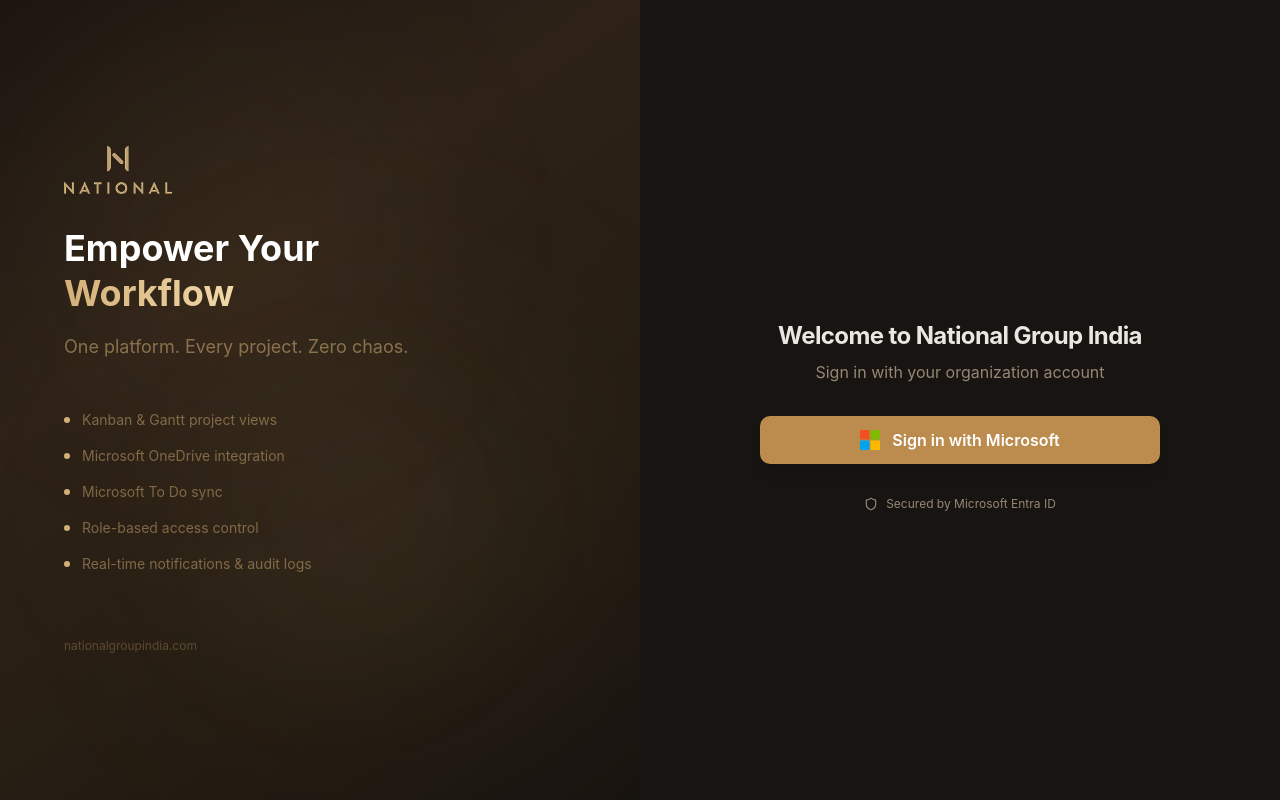
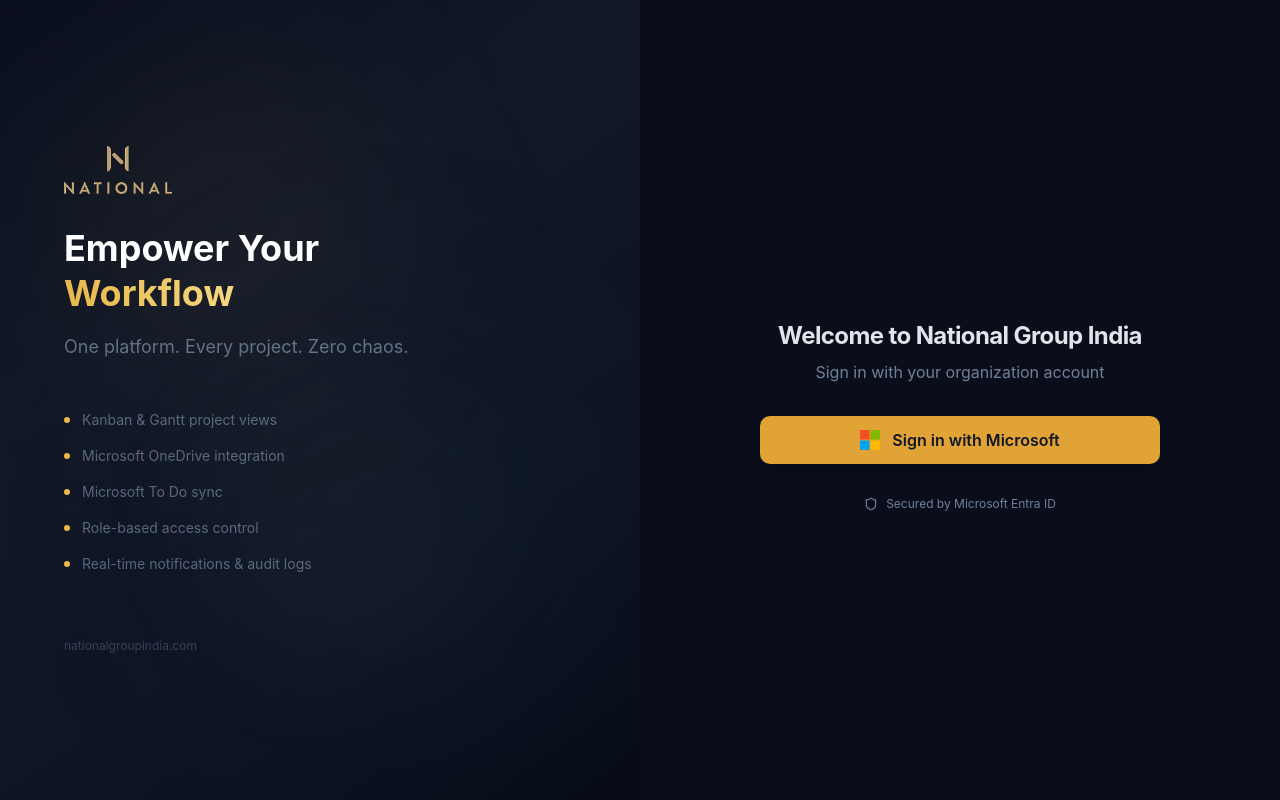
Before and after one commit to balatechn/it-assist-app, a Next.js app: page /login in a window 1280 px wide. Built offline with nearby package versions, Linux system fonts and the light colour scheme.

Commit message:
feat: dark navy + golden button color theme (light & dark modes)

```diff
--- a/src/app/dashboard/files/page.tsx
+++ b/src/app/dashboard/files/page.tsx
@@ -524,7 +524,7 @@
             <div className="flex items-center justify-center min-h-[60vh]">
                 <Card className="max-w-md w-full border-0 shadow-xl bg-gradient-to-b from-card to-card/80">
                     <CardContent className="pt-10 pb-10 text-center">
-                        <div className="w-16 h-16 rounded-2xl bg-gradient-to-br from-[#a07d50] to-[#d4b078] flex items-center justify-center mx-auto mb-6 shadow-lg">
+                        <div className="w-16 h-16 rounded-2xl bg-gradient-to-br from-[#c8932e] to-[#e8b84a] flex items-center justify-center mx-auto mb-6 shadow-lg">
                             <Cloud className="w-8 h-8 text-white" />
                         </div>
                         <h3 className="text-xl font-bold mb-2">Connect OneDrive</h3>
--- a/src/app/globals.css
+++ b/src/app/globals.css
@@ -6,29 +6,29 @@
 
 @layer base {
     :root {
-        --background: 36 25% 97%;
-        --foreground: 30 8% 18%;
-        --card: 36 30% 99%;
-        --card-foreground: 30 8% 18%;
-        --popover: 36 30% 99%;
-        --popover-foreground: 30 8% 18%;
-        --primary: 32 38% 50%;
-        --primary-foreground: 0 0% 100%;
-        --secondary: 36 20% 94%;
-        --secondary-foreground: 30 8% 18%;
-        --muted: 36 18% 94%;
-        --muted-foreground: 30 10% 44%;
-        --accent: 36 22% 93%;
-        --accent-foreground: 30 8% 18%;
+        --background: 220 20% 97%;
+        --foreground: 222 47% 11%;
+        --card: 220 25% 99%;
+        --card-foreground: 222 47% 11%;
+        --popover: 220 25% 99%;
+        --popover-foreground: 222 47% 11%;
+        --primary: 38 75% 55%;
+        --primary-foreground: 222 47% 11%;
+        --secondary: 220 18% 93%;
+        --secondary-foreground: 222 47% 11%;
+        --muted: 220 16% 93%;
+        --muted-foreground: 220 15% 42%;
+        --accent: 220 18% 93%;
+        --accent-foreground: 222 47% 11%;
         --destructive: 0 72% 56%;
         --destructive-foreground: 0 0% 100%;
-        --border: 36 18% 88%;
-        --input: 36 18% 88%;
-        --ring: 32 38% 50%;
+        --border: 220 16% 88%;
+        --input: 220 16% 88%;
+        --ring: 38 75% 55%;
         --radius: 0.625rem;
-        --sidebar: 28 18% 11%;
-        --sidebar-foreground: 36 22% 92%;
-        --sidebar-accent: 28 18% 16%;
+        --sidebar: 222 47% 11%;
+        --sidebar-foreground: 215 20% 80%;
+        --sidebar-accent: 222 40% 16%;
         --success: 152 60% 42%;
         --success-foreground: 0 0% 100%;
         --warning: 40 90% 50%;
@@ -38,28 +38,28 @@
     }
 
     .dark {
-        --background: 28 12% 8%;
-        --foreground: 36 18% 90%;
-        --card: 28 12% 11%;
-        --card-foreground: 36 18% 90%;
-        --popover: 28 12% 11%;
-        --popover-foreground: 36 18% 90%;
-        --primary: 34 45% 52%;
-        --primary-foreground: 0 0% 100%;
-        --secondary: 28 14% 16%;
-        --secondary-foreground: 36 18% 90%;
-        --muted: 28 14% 16%;
-        --muted-foreground: 34 14% 52%;
-        --accent: 28 14% 16%;
-        --accent-foreground: 36 18% 90%;
+        --background: 222 47% 7%;
+        --foreground: 215 20% 90%;
+        --card: 222 40% 10%;
+        --card-foreground: 215 20% 90%;
+        --popover: 222 40% 10%;
+        --popover-foreground: 215 20% 90%;
+        --primary: 38 75% 55%;
+        --primary-foreground: 222 47% 11%;
+        --secondary: 222 35% 15%;
+        --secondary-foreground: 215 20% 90%;
+        --muted: 222 30% 15%;
+        --muted-foreground: 215 18% 52%;
+        --accent: 222 30% 15%;
+        --accent-foreground: 215 20% 90%;
         --destructive: 0 60% 52%;
         --destructive-foreground: 0 0% 100%;
-        --border: 28 14% 18%;
-        --input: 28 14% 18%;
-        --ring: 34 45% 52%;
-        --sidebar: 28 16% 6%;
-        --sidebar-foreground: 36 16% 88%;
-        --sidebar-accent: 28 16% 12%;
+        --border: 222 25% 16%;
+        --input: 222 25% 16%;
+        --ring: 38 75% 55%;
+        --sidebar: 222 50% 6%;
+        --sidebar-foreground: 215 20% 78%;
+        --sidebar-accent: 222 45% 12%;
         --success: 152 60% 42%;
         --success-foreground: 0 0% 100%;
         --warning: 40 90% 50%;
@@ -89,11 +89,11 @@
     }
 
     .gradient-primary {
-        background: linear-gradient(135deg, #a07d50 0%, #d4b078 50%, #c9a76a 100%);
+        background: linear-gradient(135deg, #c8932e 0%, #e8b84a 50%, #d4a044 100%);
     }
 
     .gradient-text {
-        background: linear-gradient(135deg, #a07d50 0%, #d4b078 50%, #c9a76a 100%);
+        background: linear-gradient(135deg, #c8932e 0%, #e8b84a 50%, #d4a044 100%);
         -webkit-background-clip: text;
         -webkit-text-fill-color: transparent;
         background-clip: text;
--- a/src/app/layout.tsx
+++ b/src/app/layout.tsx
@@ -7,7 +7,7 @@
     initialScale: 1,
     maximumScale: 1,
     userScalable: false,
-    themeColor: "#a07d50",
+    themeColor: "#0f172a",
     viewportFit: "cover",
 }
 
--- a/src/app/login/page.tsx
+++ b/src/app/login/page.tsx
@@ -32,13 +32,13 @@
     return (
         <div className="min-h-screen flex">
             {/* Left panel */}
-            <div className="hidden lg:flex lg:w-1/2 relative overflow-hidden" style={{ background: 'linear-gradient(145deg, #1c1610 0%, #2e2218 35%, #241c12 70%, #181410 100%)' }}>
+            <div className="hidden lg:flex lg:w-1/2 relative overflow-hidden" style={{ background: 'linear-gradient(145deg, #0a0f1e 0%, #111827 35%, #0d1424 70%, #080c18 100%)' }}>
                 <div className="absolute inset-0">
-                    <div className="absolute top-16 left-16 w-80 h-80 rounded-full blur-[100px]" style={{ background: 'rgba(180, 140, 80, 0.08)' }} />
-                    <div className="absolute bottom-24 right-16 w-96 h-96 rounded-full blur-[120px]" style={{ background: 'rgba(212, 176, 120, 0.06)' }} />
-                    <div className="absolute top-1/2 left-1/3 w-64 h-64 rounded-full blur-[80px]" style={{ background: 'rgba(200, 160, 100, 0.04)' }} />
+                    <div className="absolute top-16 left-16 w-80 h-80 rounded-full blur-[100px]" style={{ background: 'rgba(212, 160, 68, 0.06)' }} />
+                    <div className="absolute bottom-24 right-16 w-96 h-96 rounded-full blur-[120px]" style={{ background: 'rgba(100, 130, 180, 0.05)' }} />
+                    <div className="absolute top-1/2 left-1/3 w-64 h-64 rounded-full blur-[80px]" style={{ background: 'rgba(212, 160, 68, 0.03)' }} />
                 </div>
-                <div className="absolute inset-0 opacity-[0.03]" style={{
+                <div className="absolute inset-0 opacity-[0.02]" style={{
                     backgroundImage: "linear-gradient(rgba(255,255,255,0.1) 1px, transparent 1px), linear-gradient(90deg, rgba(255,255,255,0.1) 1px, transparent 1px)",
                     backgroundSize: "60px 60px",
                 }} />
@@ -49,20 +49,20 @@
                     </div>
                     <h2 className="text-4xl font-bold text-white leading-tight mb-4">
                         Empower Your<br />
-                        <span style={{ background: 'linear-gradient(90deg, #d4b078, #f0d9a8)', WebkitBackgroundClip: 'text', WebkitTextFillColor: 'transparent' }}>Workflow</span>
+                        <span style={{ background: 'linear-gradient(90deg, #e8b84a, #f5d780)', WebkitBackgroundClip: 'text', WebkitTextFillColor: 'transparent' }}>Workflow</span>
                     </h2>
-                    <p className="text-lg max-w-md leading-relaxed" style={{ color: 'rgba(212, 176, 120, 0.55)' }}>
+                    <p className="text-lg max-w-md leading-relaxed" style={{ color: 'rgba(180, 200, 230, 0.5)' }}>
                         One platform. Every project. Zero chaos.
                     </p>
                     <div className="mt-12 space-y-4">
                         {["Kanban & Gantt project views", "Microsoft OneDrive integration", "Microsoft To Do sync", "Role-based access control", "Real-time notifications & audit logs"].map((f, i) => (
                             <div key={i} className="flex items-center gap-3">
-                                <div className="w-1.5 h-1.5 rounded-full" style={{ background: '#d4b078' }} />
-                                <span className="text-sm" style={{ color: 'rgba(212, 176, 120, 0.5)' }}>{f}</span>
+                                <div className="w-1.5 h-1.5 rounded-full" style={{ background: '#e8b84a' }} />
+                                <span className="text-sm" style={{ color: 'rgba(180, 200, 230, 0.45)' }}>{f}</span>
                             </div>
                         ))}
                     </div>
-                    <div className="mt-16 text-xs" style={{ color: 'rgba(212, 176, 120, 0.3)' }}>
+                    <div className="mt-16 text-xs" style={{ color: 'rgba(180, 200, 230, 0.25)' }}>
                         nationalgroupindia.com
                     </div>
                 </div>
--- a/src/components/layout/header.tsx
+++ b/src/components/layout/header.tsx
@@ -234,7 +234,7 @@
                     <Button variant="ghost" size="icon-sm" className="relative">
                         <Bell className="w-5 h-5 text-muted-foreground" />
                         {unreadCount > 0 && (
-                            <span className="absolute -top-0.5 -right-0.5 w-4 h-4 rounded-full text-[10px] text-white flex items-center justify-center font-bold" style={{ background: '#b8956a' }}>
+                            <span className="absolute -top-0.5 -right-0.5 w-4 h-4 rounded-full text-[10px] text-white flex items-center justify-center font-bold" style={{ background: '#d4a044' }}>
                                 {unreadCount > 9 ? "9+" : unreadCount}
                             </span>
                         )}
--- a/src/components/layout/mobile-bottom-nav.tsx
+++ b/src/components/layout/mobile-bottom-nav.tsx
@@ -35,7 +35,7 @@
                             className={cn(
                                 "flex flex-col items-center justify-center gap-0.5 w-full h-full rounded-lg transition-colors",
                                 isActive
-                                    ? "text-[#b8956a]"
+                                    ? "text-[#d4a044]"
                                     : "text-muted-foreground"
                             )}
                         >
@@ -45,7 +45,7 @@
                                     isActive && "scale-110"
                                 )} />
                                 {isActive && (
-                                    <div className="absolute -top-1 left-1/2 -translate-x-1/2 w-1 h-1 rounded-full bg-[#d4b078]" />
+                                    <div className="absolute -top-1 left-1/2 -translate-x-1/2 w-1 h-1 rounded-full bg-[#e8b84a]" />
                                 )}
                             </div>
                             <span className={cn(
```
Also changed, not shown: src/components/layout/sidebar.tsx (+6 -6 lines), public/manifest.json.
